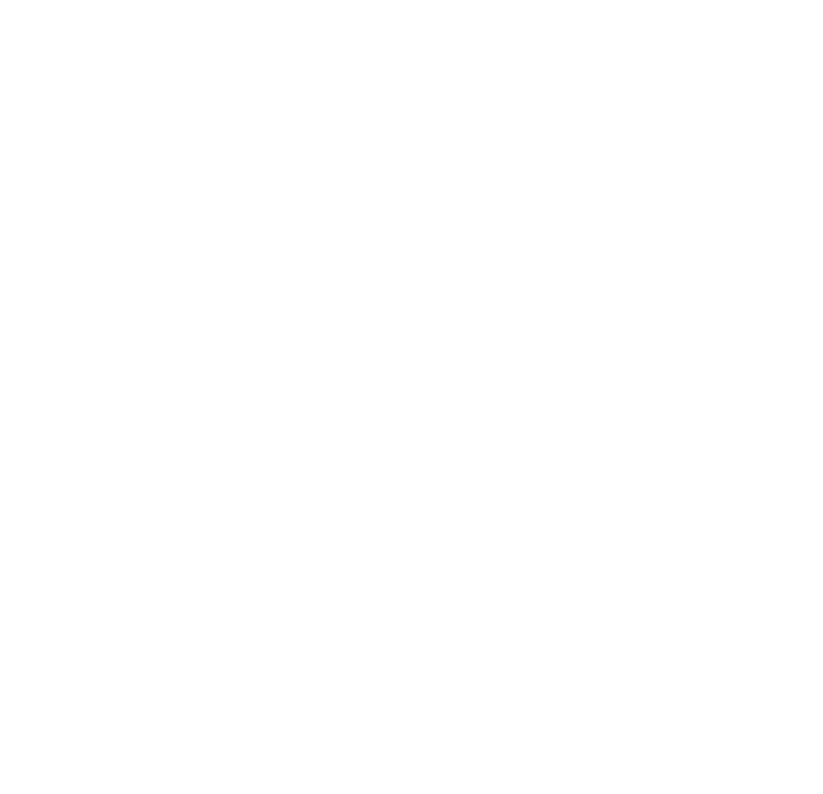
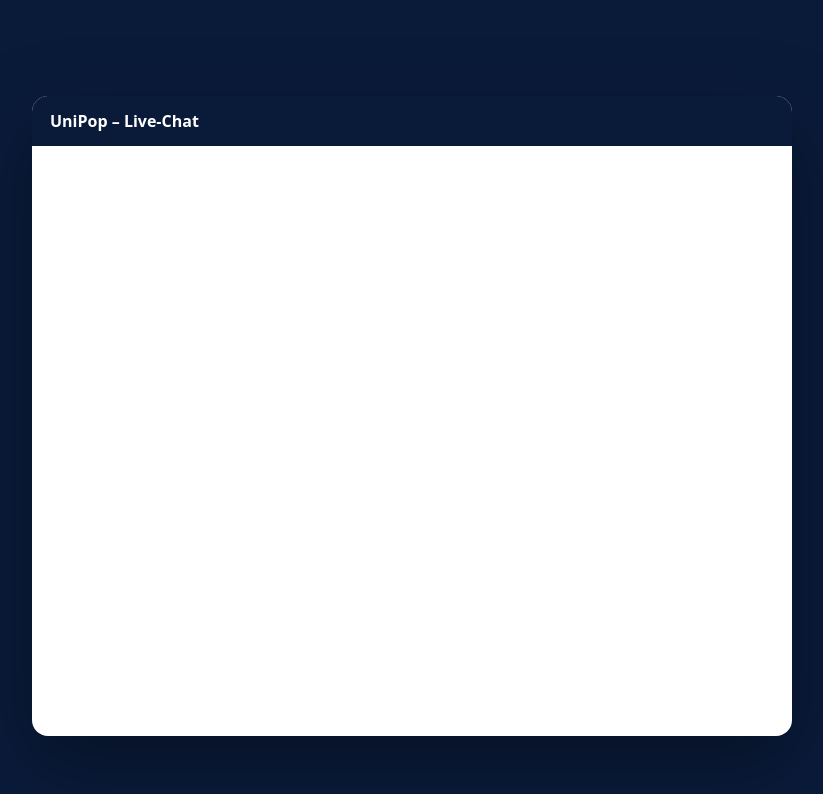
Before and after one commit to letzbug/unipop-live, a plain HTML site: page chat/index.html in a window 1280 px wide. Shown: the whole page, without its empty margins (228-1051 px from the left). Drawn offline with Linux system fonts and the light colour scheme.

Commit message:
Update index.html

```diff
--- a/chat/index.html
+++ b/chat/index.html
@@ -4,9 +4,27 @@
   <meta charset="utf-8" />
   <meta name="viewport" content="width=device-width,initial-scale=1" />
   <title>UniPop Live-Chat</title>
+  <style>
+    html,body{height:100%;margin:0;background:#0a1b3a;font-family:system-ui,Arial,sans-serif;}
+    .wrap{min-height:100vh;display:flex;align-items:center;justify-content:center;padding:16px;}
+    .card{
+      width:100%;max-width:760px;   /* mehr Breite */
+      height:80vh;                  /* sichere Höhe */
+      background:#fff;border-radius:16px;
+      box-shadow:0 28px 80px rgba(0,0,0,.35);overflow:hidden;
+    }
+    .hdr{background:#0a1b3a;color:#fff;padding:14px 18px;font-weight:600}
+    /* Sehr wichtig: Widget braucht sichtbare Höhe */
+    .pubble-app{display:block;height:calc(100% - 48px);width:100%;}
+  </style>
 </head>
 <body>
-  <div class="pubble-app" data-app-id="133255" data-app-identifier="133255"></div>
+  <div class="wrap">
+    <div class="card">
+      <div class="hdr">UniPop – Live-Chat</div>
+      <div class="pubble-app" data-app-id="133255" data-app-identifier="133255"></div>
+    </div>
+  </div>
   <script src="https://cdn.pubble.io/javascript/loader.js" defer></script>
 </body>
 </html>
```
